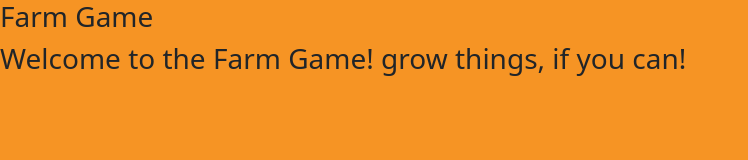
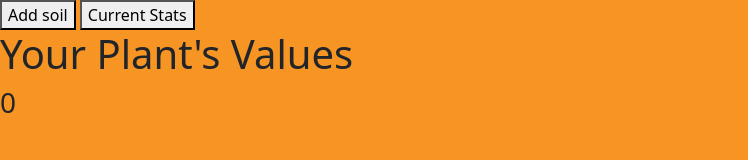
Before and after one commit to jmcmahon01/farm-game, a website built with webpack: page src/index.html in a window 1280 px wide. Shown: the whole page, without its empty margins (0-748 px from the left). Built offline with nearby package versions, Linux system fonts and the light colour scheme.

Commit message:
update html for farmgame

```diff
--- a/src/index.html
+++ b/src/index.html
@@ -6,11 +6,12 @@
 </head>
 
 <body>
-  <h3>Farm Game</h3>
-
-  <h3>Welcome to the Farm Game! grow things, if you can!</h3>
-
-
+  <button id="feed">Add soil</button>
+  <button id="show-state">Current Stats</button>
+  <h1>Your Plant's Values</h1>
+  <h3>
+    <div id="soil-value">0</div>
+  </h3>
 </body>
 
 </html>
```
